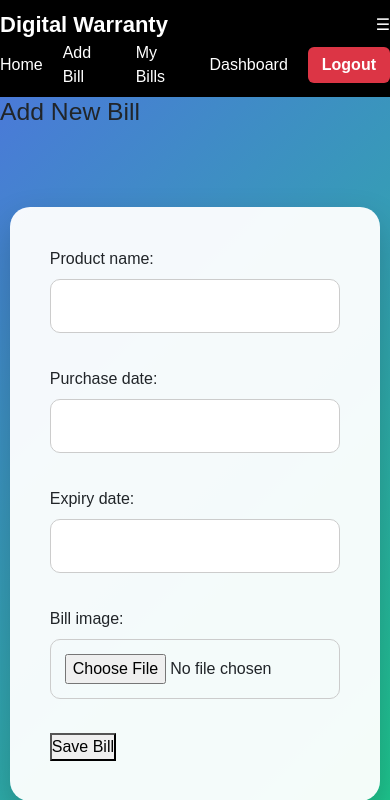
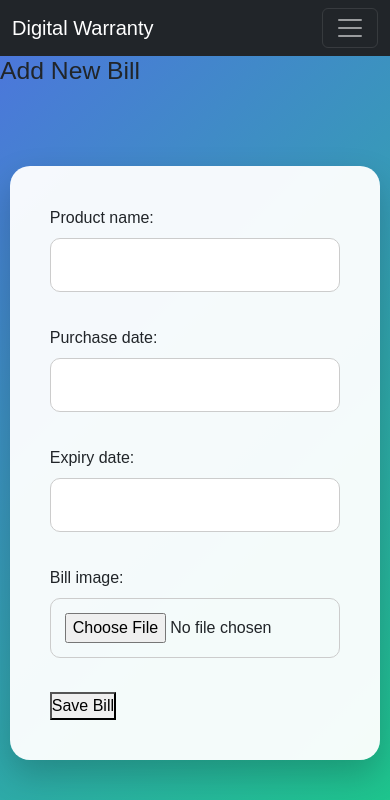
Before and after one commit to shraddhayadav29/Digital-Warranty-And-Bill-Management-System, a Django app: page /add/ in a window 390 px wide. Shown: the top 800 px of the page. Run offline with Django 5.2, Linux system fonts and the light colour scheme; a user stored in the database is signed in.

Commit message:
Fixed navbar and mobile responsiveness

```diff
--- a/templates/base.html
+++ b/templates/base.html
@@ -19,32 +19,57 @@
 
 <body>
 
-<nav class="navbar">
-    <div class="nav-left">
-        <div class="logo">Digital Warranty</div>
+<nav class="navbar navbar-expand-lg navbar-dark bg-dark">
+  <div class="container-fluid">
+
+    <!-- Logo -->
+    <a class="navbar-brand" href="{% url 'home' %}">Digital Warranty</a>
+
+    <!-- Hamburger -->
+    <button class="navbar-toggler" type="button" data-bs-toggle="collapse" data-bs-target="#navbarNav">
+      <span class="navbar-toggler-icon"></span>
+    </button>
+
+    <!-- Links -->
+    <div class="collapse navbar-collapse" id="navbarNav">
+      <ul class="navbar-nav ms-auto">
+
+        <li class="nav-item">
+          <a class="nav-link" href="{% url 'home' %}">Home</a>
+        </li>
+
+        <li class="nav-item">
+          <a class="nav-link" href="{% url 'add' %}">Add Bill</a>
+        </li>
+
+        <li class="nav-item">
+          <a class="nav-link" href="{% url 'bill_list' %}">My Bills</a>
+        </li>
+
+        <li class="nav-item">
+          <a class="nav-link" href="{% url 'dashboard' %}">Dashboard</a>
+        </li>
+
+        {% if user.is_authenticated %}
+        <li class="nav-item">
+          <form method="POST" action="{% url 'logout' %}">
+            {% csrf_token %}
+            <button class="btn btn-danger ms-2">Logout</button>
+          </form>
+        </li>
+        {% else %}
+        <li class="nav-item">
+          <a class="btn btn-success ms-2" href="{% url 'login' %}">Login</a>
+        </li>
+        <li class="nav-item">
+          <a class="btn btn-primary ms-2" href="{% url 'register' %}">Register</a>
+        </li>
+        {% endif %}
+
+      </ul>
     </div>
 
-    <!-- HAMBURGER BUTTON -->
-    <div class="menu-toggle" onclick="toggleMenu()">
-        ☰
-    </div>
-
-    <div class="nav-right" id="navMenu">
-        <a href="{% url 'home' %}">Home</a>
-        <a href="{% url 'add' %}">Add Bill</a>
-        <a href="{% url 'bill_list' %}">My Bills</a>
-        <a href="{% url 'dashboard' %}">Dashboard</a>
-
-        {% if user.is_authenticated %}
-            <form method="POST" action="{% url 'logout' %}">
-                {% csrf_token %}
-                <button type="submit" class="logout-btn">Logout</button>
-            </form>
-        {% else %}
-            <a href="{% url 'login' %}" class="login-btn">Login</a>
-            <a href="{% url 'register' %}" class="register-btn">Register</a>
-        {% endif %}
-    </div>
+  </div>
 </nav>
 
 
@@ -71,10 +96,6 @@
 </div>
 
 
-<script>
-function toggleMenu() {
-    document.getElementById("navMenu").classList.toggle("active");
-}
-</script>
+<script src="https://cdn.jsdelivr.net/npm/bootstrap@5.3.2/dist/js/bootstrap.bundle.min.js"></script>
 </body>
 </html>
```
Also changed, not shown: 1 other file.
